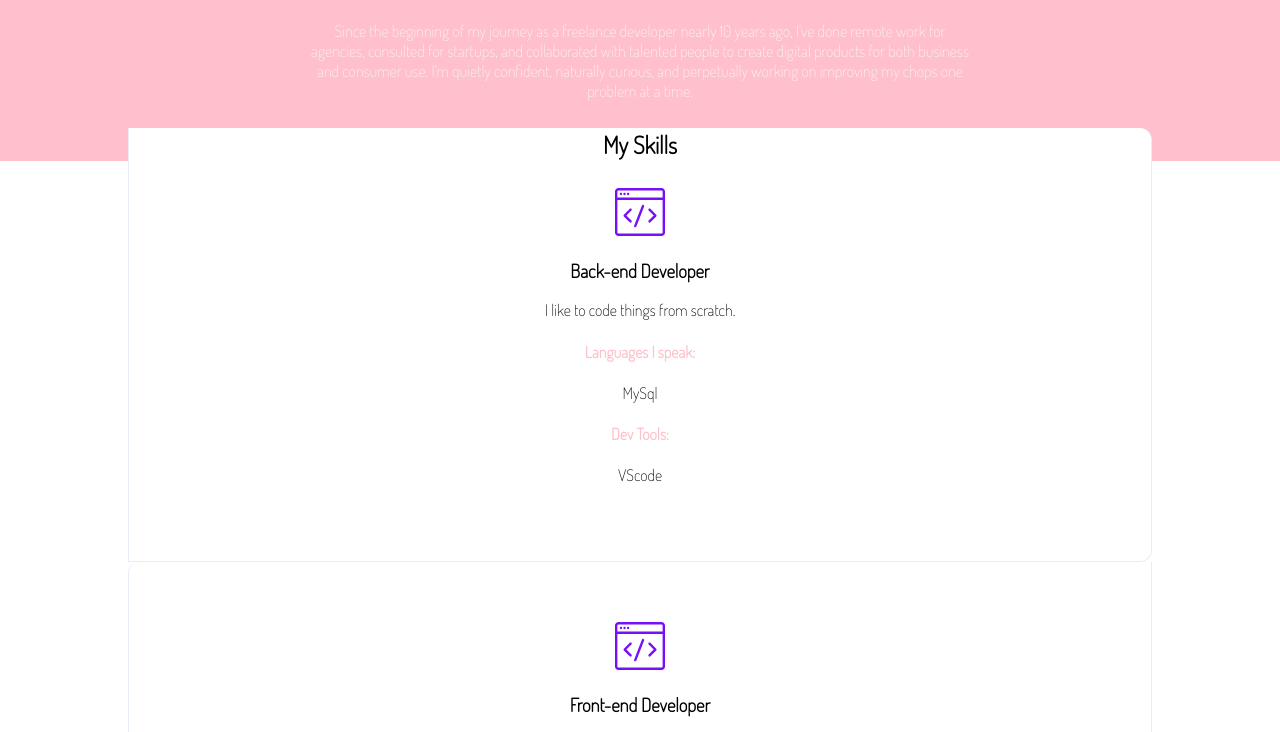
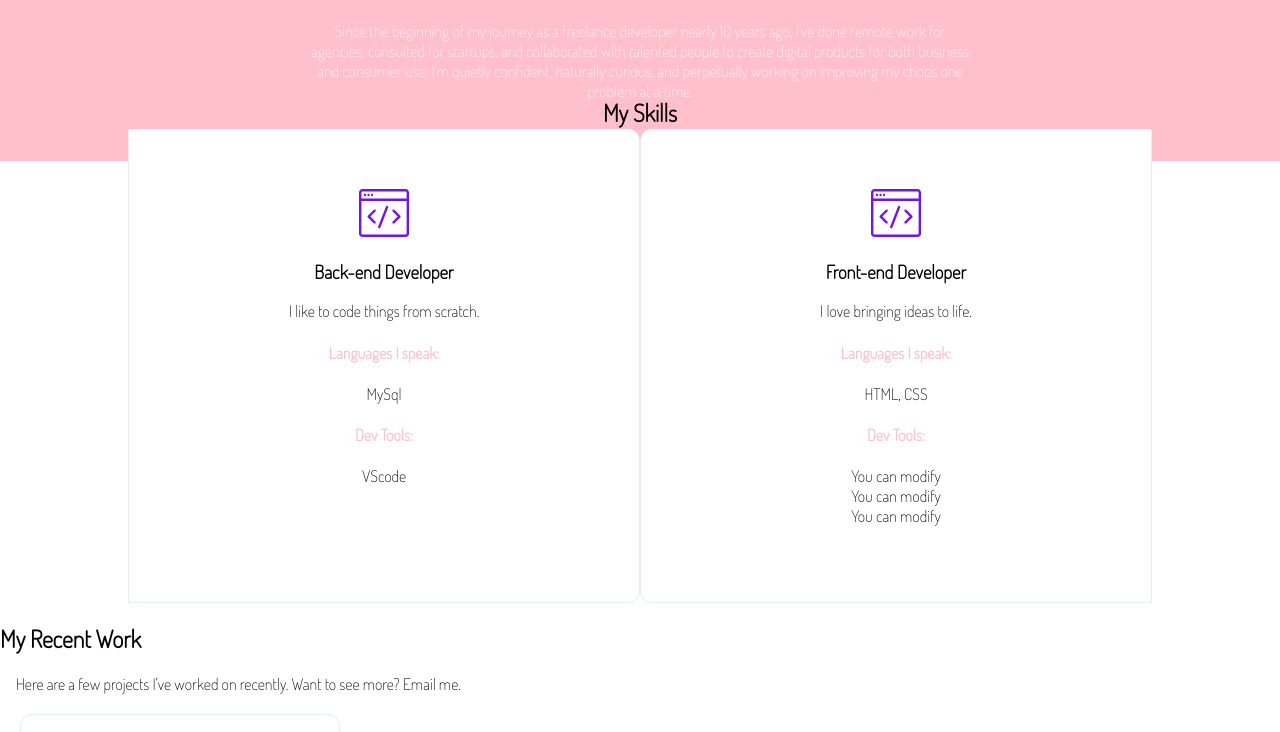
Before and after one commit to WildCodeSchool-2024-09/JS-Paris-checkpoint-1, a website: page site/portfolio.html in a window 1280 px wide. Shown: the part 902-1634 px from the top of the page. Drawn offline with Linux system fonts and the light colour scheme.

Commit message:
Step 4 : Skills

```diff
--- a/site/css/portfolio.css
+++ b/site/css/portfolio.css
@@ -64,12 +64,15 @@ main section#banner {
 }
 
 .skills {
+  display: flex;
+  flex-wrap: wrap;
   margin-top: calc(var(--gutter) * -2);
   border-radius: var(--radius);
   padding: 0 10%;
 }
 
 .skills--title {
+  width: 100%;
   margin: calc(var(--gutter) * -2) 0;
   text-align: var(--textAlign);
 }
@@ -83,6 +86,7 @@ main section#banner {
   border-radius: var(--radius);
   text-align: var(--textAlign);
   box-shadow: var(--styledShadow);
+  width: 50%;
 }
 
 .column:first-of-type {
```
